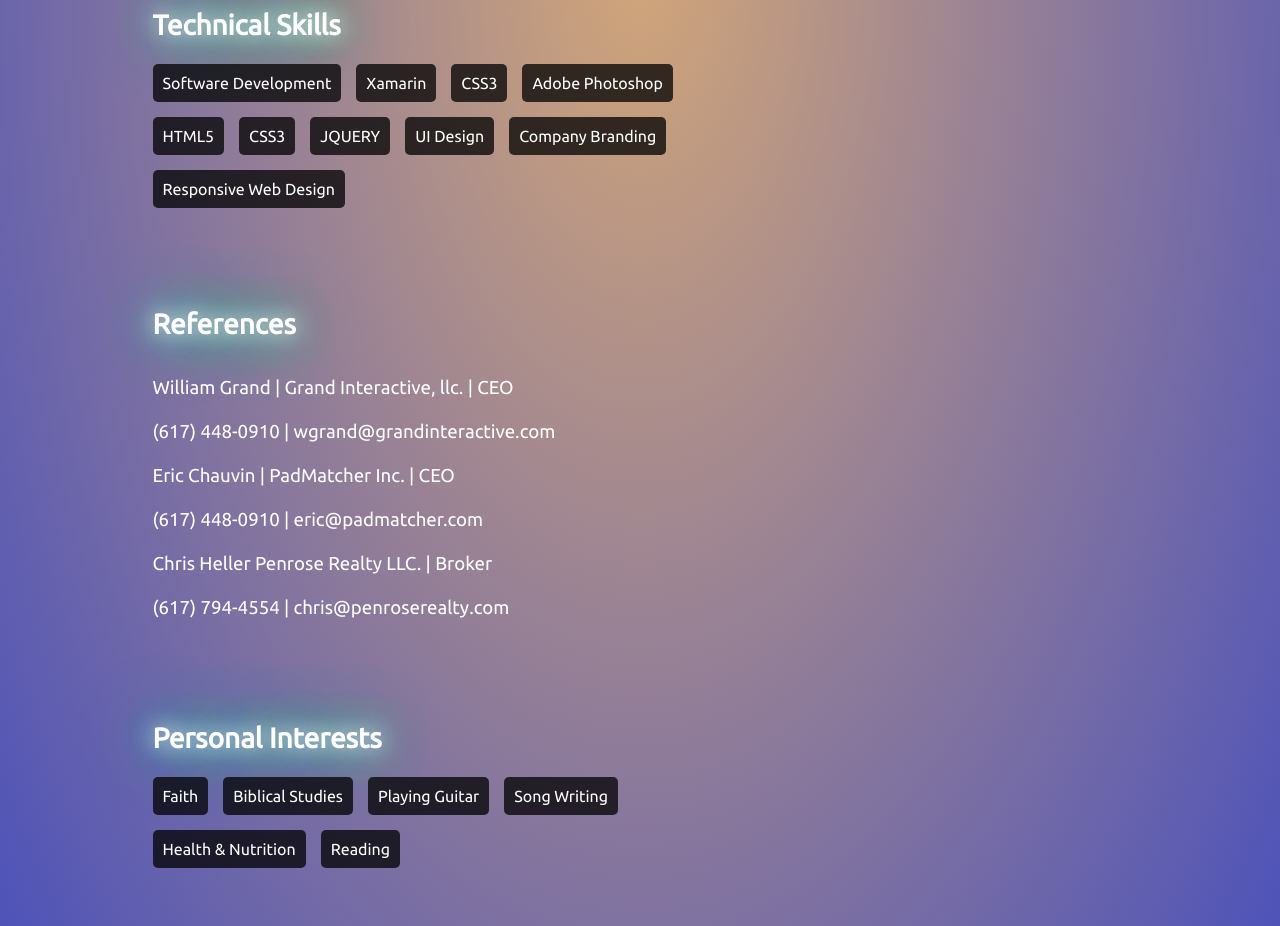
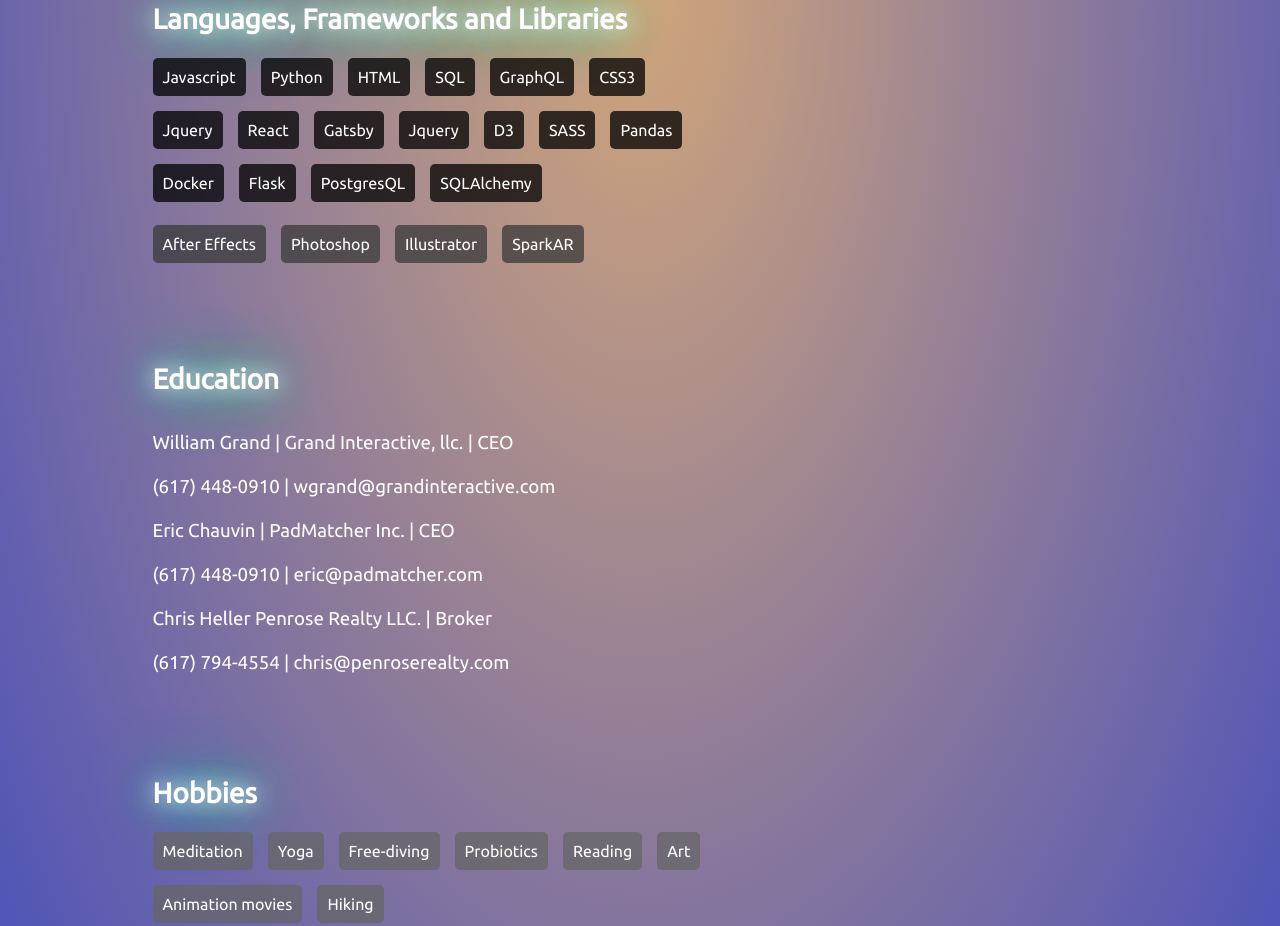
Before and after one commit to debiday/debiday.github.io, a Gatsby site: page /about in a window 1280 px wide. Shown: the part 1264-2190 px from the top of the page. Built offline with nearby package versions, Linux system fonts and the light colour scheme; Gatsby itself is replaced by a stand-in of ours.

Commit message:
edit about page

```diff
--- a/src/pages/about.js
+++ b/src/pages/about.js
@@ -1,6 +1,6 @@
 import React from 'react';
 import Layout from '../components/Layout';
-import {skillset, inner, h1, desc} from '../styles/resume.module.css'
+import {skillset, skillset2, skillset3, inner, h1, desc} from '../styles/resume.module.css'
 
 export default function about() {
     return (
@@ -8,6 +8,7 @@
             <div className={inner}>
             <section>
             <h1 className={h1}>Employment</h1>
+            <br />
             <br />
             <h2>🌼 October 2021 - Present | G-research Open Source | Contract, Developer Relations</h2>
             <br />
@@ -28,7 +29,7 @@
             <ul className={desc}>
                 <li>• Initiated and secured over $30,000 in project grants for multiple art shows</li>
                 <li>• Organized and curated events in galleries and public spaces</li>
-                <li>• Executed funding, budgeting, set-up, social media, press releases, accounting and take-down</li>
+                <li>• Executed funding, budgeting, set-up, social media and press releases</li>
                 <li>• Collaborated with over 150 artists </li>
             </ul>
             <h2>🌼 Jun 2015 - Dec 2020 | Ministry of Education | Teacher Researcher</h2>
@@ -41,23 +42,39 @@
             </ul>
         </section>
         <section>
-            <h1 className={h1}>Technical Skills</h1>
+            <h1 className={h1}>Languages, Frameworks and Libraries</h1>
             <br />
             <ul className={skillset}>
-            <li>Software Development</li>
-            <li>Xamarin</li>
-            <li>CSS3</li>
-            <li>Adobe Photoshop</li>
-            <li>HTML5</li>
-            <li>CSS3</li>
-            <li>JQUERY</li>
-            <li>UI Design</li>
-            <li>Company Branding</li>
-            <li>Responsive Web Design</li>
+                <li>Javascript</li>
+                <li>Python</li>
+                <li>HTML</li>
+                <li>SQL</li>
+                <li>GraphQL</li>
+                <li>CSS3</li>
+                <li>Jquery</li>
+                <li>React</li>
+                <li>Gatsby</li>
+                <li>Jquery</li>
+                <li>D3</li>
+                <li>SASS</li>
+                <li>Pandas</li>
+                <li>Docker</li>
+                <li>Flask</li>
+                <li>PostgresQL</li>
+                <li>SQLAlchemy</li>
             </ul>
+            <br />
+
+            <ul className={skillset2}>
+                <li>After Effects</li>
+                <li>Photoshop</li>
+                <li>Illustrator</li>
+                <li>SparkAR</li>
+            </ul>
+
         </section>
         <section>
-            <h1 className={h1}>References</h1>
+            <h1 className={h1}>Education</h1>
             <br />
             <p>William Grand | <em>Grand Interactive, llc. | CEO</em></p>
             <p>(617) 448-0910 | wgrand@grandinteractive.com</p>
@@ -67,15 +84,17 @@
             <p>(617) 794-4554 | chris@penroserealty.com</p>
         </section>
                 <section>
-            <h1>Personal Interests</h1>
+            <h1>Hobbies</h1>
             <br />
-            <ul className={skillset}>
-            <li>Faith</li>
-            <li>Biblical Studies</li>
-            <li>Playing Guitar</li>
-            <li>Song Writing</li>
-            <li>Health & Nutrition</li>
+            <ul className={skillset3}>
+            <li>Meditation</li>
+            <li>Yoga</li>
+            <li>Free-diving</li>
+            <li>Probiotics</li>
             <li>Reading</li>
+            <li>Art</li>
+            <li>Animation movies</li>
+            <li>Hiking</li>
             </ul>
         </section>
         </div>
--- a/src/styles/resume.module.css
+++ b/src/styles/resume.module.css
@@ -6,7 +6,7 @@
 
     .skillset li:hover
     {
-        background:#3498db;
+        background:#0fa;
     }
 
     h1
@@ -73,6 +73,30 @@
         text-align:justify;
     }
 
+    .skillset2 li
+    {
+        background:rgba(58, 58, 58, 0.75);
+        border-radius:5px;
+        color:#FFF;
+        display:inline-block;
+        list-style:none;
+        margin:15px 15px 0 0;
+        padding:10px;
+        text-align:justify;
+    }
+
+    .skillset3 li
+    {
+        background:rgba(102, 102, 102, 0.75);
+        border-radius:5px;
+        color:#FFF;
+        display:inline-block;
+        list-style:none;
+        margin:15px 15px 0 0;
+        padding:10px;
+        text-align:justify;
+    }
+
     .desc {
         font-size: medium;
         padding: 20px;
```
